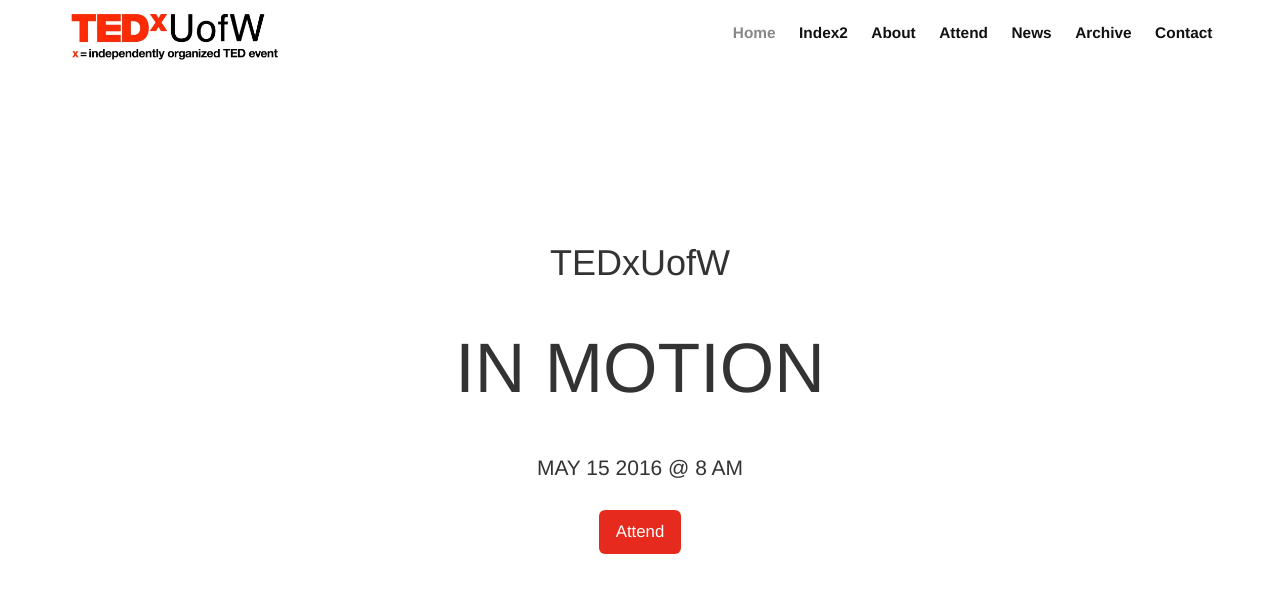
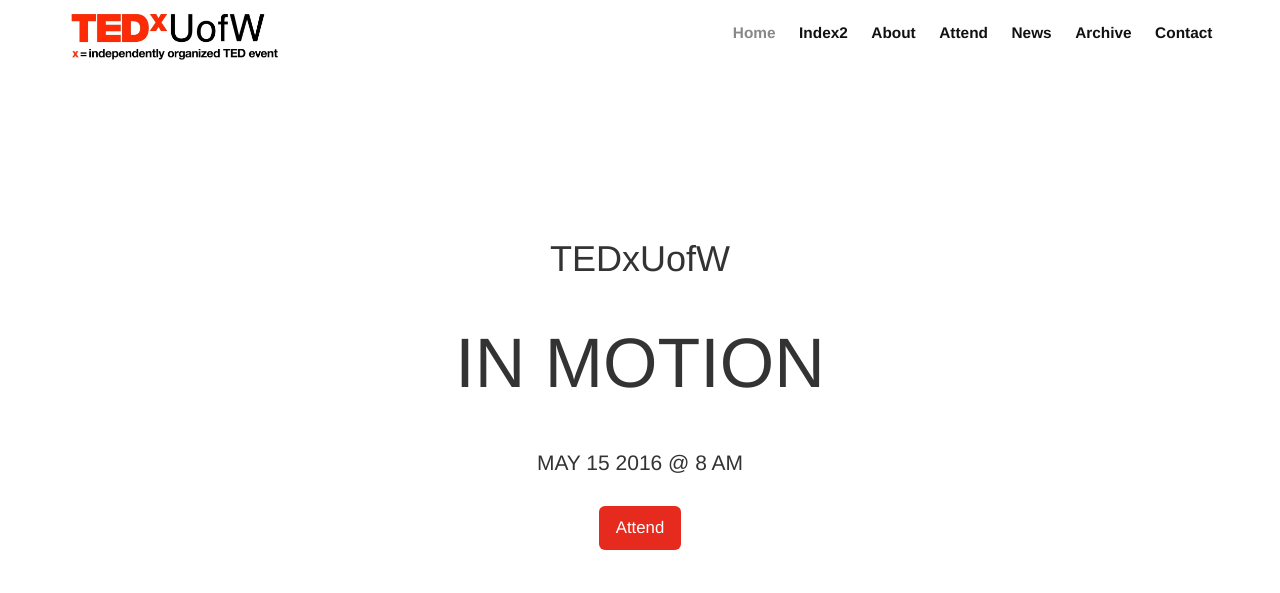
Before and after one commit to tedxuofw/website-2016, a Jekyll site: the page built from app/index.html, in a window 1280 px wide. Shown: the top 593 px of the page. Built offline with Jekyll 4.4.1, drawn with Linux system fonts in a browser that asks for light colours.

```diff
--- a/app/_sass/_nav.scss
+++ b/app/_sass/_nav.scss
@@ -53,7 +53,7 @@
     }
 
     .site-header {
-        margin-bottom: 1em;
+        margin-bottom: .7em;
     }
 
     //site-nav margin and padding?
```
Also changed, not shown: app/index2.html (+8 -2 lines), 1 other file.
